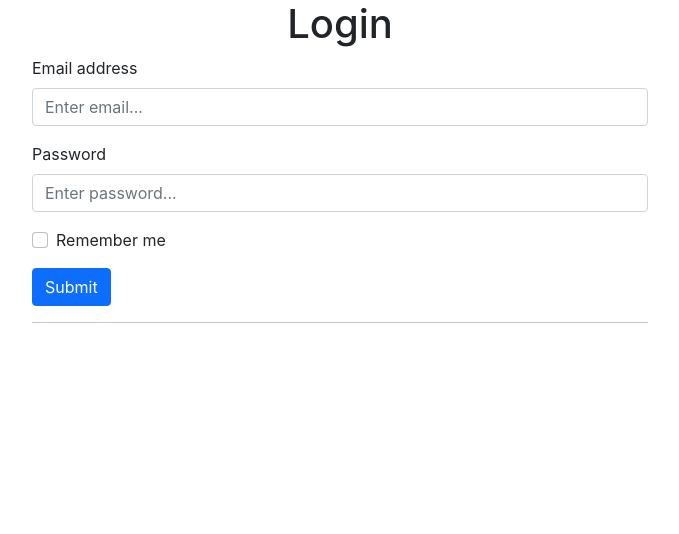
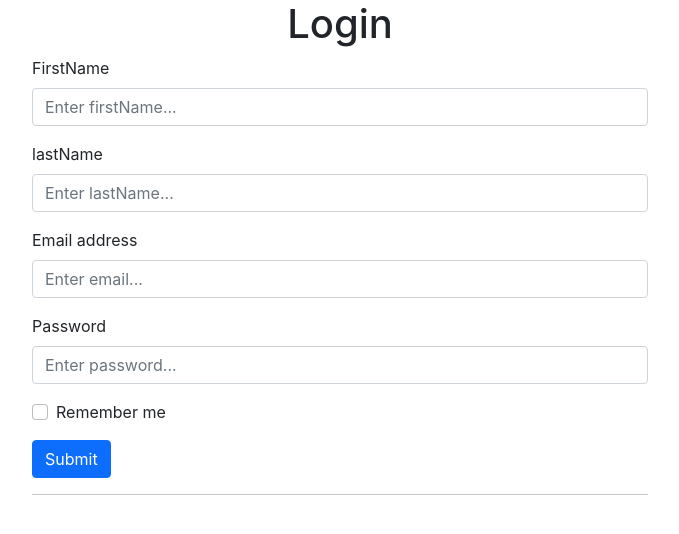
Before and after one commit to cfarn/form, a React (Create React App) app: page / in a window 1280 px wide. Shown: the top 534 px of the page, without its empty margins (300-979 px from the left). Built offline with nearby package versions, Linux system fonts and the light colour scheme.

Commit message:
04 - Name

```diff
--- a/src/App.js
+++ b/src/App.js
@@ -8,6 +8,8 @@ class App extends React.Component {
     super ()
 
     this.state = {
+      firstName: "",
+      lastName: "",
       email: "",
       password: "",
       rememberMe: false,
@@ -16,6 +18,24 @@ class App extends React.Component {
       isSubmitted: false
     }
   }
+
+  // méthode firstName
+  handlefirstNameChange = (e) => {
+    // state firstName
+    this.setState({ firstName: e.target.value }, () => {
+      console.log(this.state.firstName)
+    })
+  }
+
+  // méthode lastName
+  handlelastNameChange = (e) => {
+    // state lastName
+    this.setState({ lastName: e.target.value }, () => {
+      console.log(this.state.lastName)
+    })
+  }
+
+
 
   // méthode email
   handleEmailChange = (e) => {
@@ -80,9 +100,32 @@ class App extends React.Component {
           this.state.isSubmitted ?
           <div className="bg-success text-white">
             <p className="text-center">Form submitted</p>
-            </div> :
-            // début du formulaire
-            <form onSubmit={this.handleSubmit}>
+            <p className="text-center">{`${this.state.firstName} ${this.state.lastName}`}</p>
+          </div> :
+          // début du formulaire
+          <form onSubmit={this.handleSubmit}>
+            {/* div firstName */}
+            <div className="mb-3">
+              <label htmlFor="firstName" className="form-label">FirstName</label>
+              <input
+                type="text"
+                className="form-control"
+                id="input"
+                placeholder="Enter firstName..."
+                onChange={this.handlefirstNameChange}
+              />
+            </div>
+            {/* div lastName */}
+            <div className="mb-3">
+              <label htmlFor="lastName" className="form-label">lastName</label>
+              <input
+                type="text"
+                className="form-control"
+                id="input"
+                placeholder="Enter lastName..."
+                onChange={this.handlelastNameChange}
+              />
+            </div>
             {/* div email */}
             <div className="mb-3">
               <label htmlFor="email" className="form-label">Email address</label>
```
